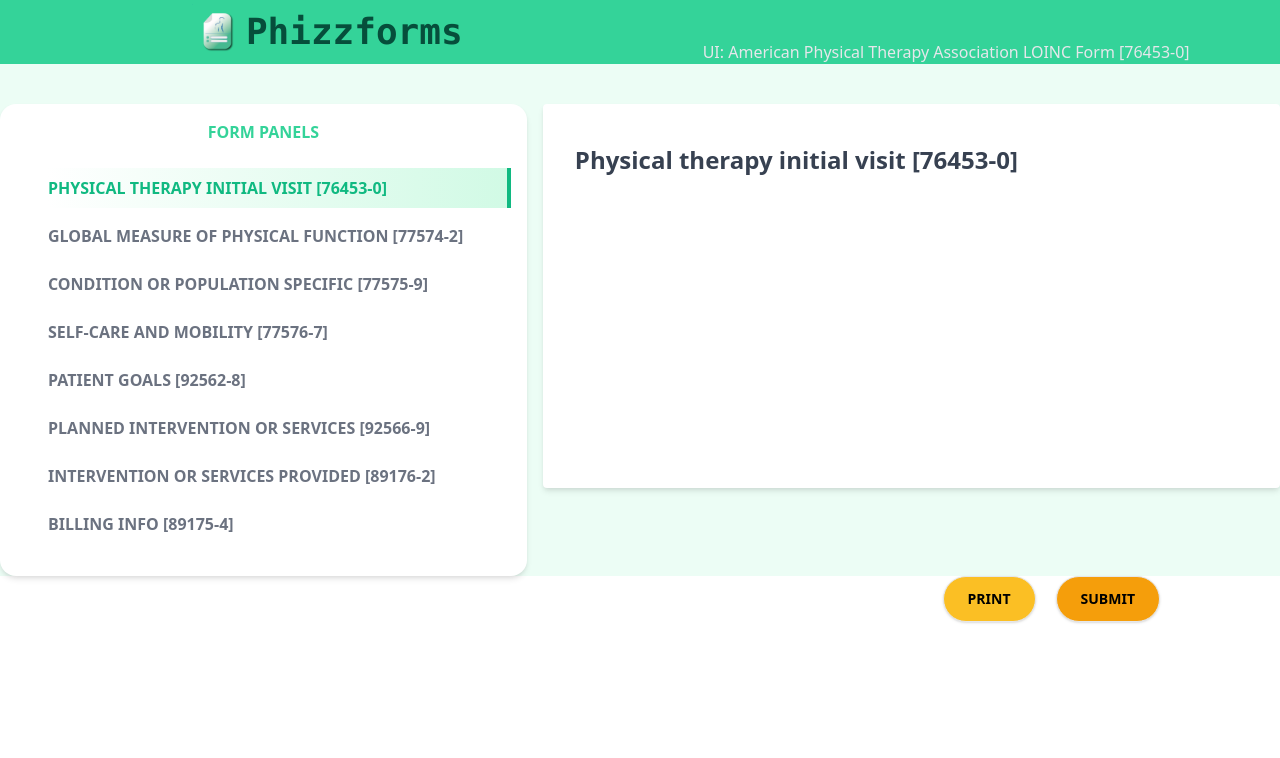
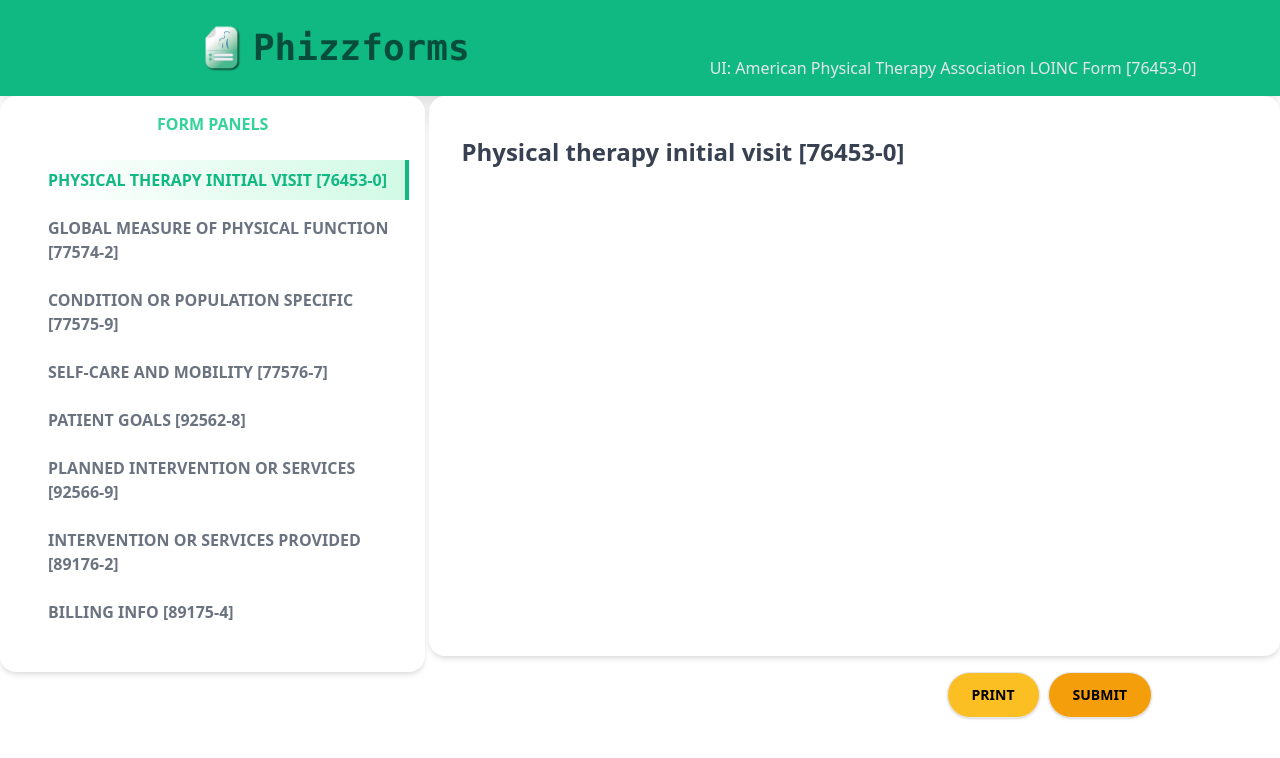
Before and after one commit to TeamWereOnFHIR/smart-fhir-physio-loinc-forms, a React (Create React App) app: page /form in a window 1280 px wide. Shown: the top 758 px of the page. Built offline with nearby package versions, Linux system fonts and the light colour scheme; a web font is replaced by a local one.

Commit message:
re-arrange style

```diff
--- a/src/features/Form/FormHandler/FormHandler.js
+++ b/src/features/Form/FormHandler/FormHandler.js
@@ -34,11 +34,10 @@ const FormHandler = () => {
     <>
       <Formik initialValues={initialValues} validationSchema={validationSchema}>
         {(formik) => (
-          <Form className="bg-white">
-            <div className="flex-1 flex-col items-center space-x-2 max-h-48">
-
+          <Form>
+            {/* <div className="items-center space-x-2 max-h-screen"> */}
               {/* START Row flex section for nav and form panels */}
-              <div className="flex items-start flex-row pt-10 space-x-4 justify-center flex-grow bg-green-50">
+              <div className="flex flex-row">
                 <FormNav handleSelect={onSelect} activeSelect={activeSelect} />
                 {/* Render panels if selected in form nav. */}
                 {isPanelActive("panel-76453-0") ? (
@@ -70,7 +69,7 @@ const FormHandler = () => {
               {/* Button Panel */}
               {/* <div className="fixed w-full max-w-7xl"> */}
                 {/* TODO: do better with button panel, alignment etc. */}
-                <div className="fixed flex items-start flex-row w-full max-w-6xl space-x-4 justify-end flex-grow content-between">
+                <div className="flex flex row items-start flex-row w-full max-w-6xl -my-18 justify-end space-x-1 flex-grow content-between">
                   <Button
                     buttonType="secondary"
                     handleClick={() => onPrint(formik.values)}
@@ -86,7 +85,7 @@ const FormHandler = () => {
                 </div>
               {/* </div> */}
               {/* END MAIN FLEX */}
-            </div>
+            {/* </div> */}
           </Form>
         )}
       </Formik>
--- a/src/features/Form/FormNav/FormNav.js
+++ b/src/features/Form/FormNav/FormNav.js
@@ -16,7 +16,7 @@ const FormNav = ({ handleSelect, activeSelect }) => {
 
   return (
     <>
-      <div className="bg-white w-5/12 rounded-2xl shadow-md pr-4 pb-6 sm:px-6 lg:px-8 sm:text-base">
+      <div className="bg-white w-4/12 rounded-2xl h-96 mr-1 shadow-md pr-4 pb-6 sm:px-6 lg:px-8 sm:text-base">
         <div className="flex items-center justify-center pt-4">
           <div className="lg:uppercase text-green-400 font-semibold sm:text-base lg: 3xl">
             Form Panels
--- a/src/features/Form/FormPanel/FormPanel.js
+++ b/src/features/Form/FormPanel/FormPanel.js
@@ -7,8 +7,8 @@ import { Field } from "formik";
 import { useSelector } from "react-redux";
 
 const panelStyles = {
-  panel: "bg-white w-7/12 shadow-md rounded px-8 pt-6 pb-8 mb-4 overflow-y-scroll h-96",
-  fieldDiv: "col-span-6 sm:col-span-3",
+  panel: "bg-white w-8/12 shadow-md rounded-2xl px-8 pt-6 pb-8 mb-4 overflow-y-scroll max-h-96",
+  fieldDiv: "col-span-6 sm:col-span-3 ",
   label: "block text-gray-700 font-bold text-sm mt-2 mb-2",
   panelH2: "block text-gray-700 font-bold mb-2 text-2xl mt-4",
   panelH3: "block text-gray-700 font-bold mb-2 text-xl mt-4",
--- a/src/features/Home/HomeScreen.js
+++ b/src/features/Home/HomeScreen.js
@@ -33,7 +33,7 @@ const HomeScreen = () => {
   }, []);
 
   return (
-    <div className="min-h-screen">
+    <div className="bg-gradient-to-b from-green-400 to-white">
       {patient.loading || user.loading || loincForm.loading ? (
         <LoadingIndicator text="Loading..." />
       ) : (
@@ -64,12 +64,9 @@ const HomeScreen = () => {
           )}
 
           <main>
-            <div className="max-w-7xl mx-auto pt-6 sm:px-6 lg:px-8">
-              <div className="w-full">
+            <div className="max-w-6xl mx-auto py-6 sm:px-6 lg:px-8 items-center py-10 justify-center flex-grow">
                 {/* Components */}
-
                 <FormHandler />
-              </div>
             </div>
 
             {/* /End replace */}
--- a/src/features/Nav/NavBanner.js
+++ b/src/features/Nav/NavBanner.js
@@ -9,10 +9,10 @@ const NavBanner = () => {
 
   return (
     <div>
-      <Disclosure as="nav" className="bg-green-400 shadow-xl">
+      <Disclosure as="nav" className="bg-green-500 shadow-xl">
         {({ open }) => (
           <>
-            <div className="max-w-8xl w-full mx-auto px-4 sm:px-6 lg:px-8">
+            <div className="max-w-8xl w-full mx-auto px-4 py-4 sm:px-6 lg:px-8">
               <div className="flex items-center justify-between h-16">
                 <div className="flex items-center pl-40">
                   {/* Logo */}
@@ -40,7 +40,7 @@ const NavBanner = () => {
                     {/* <Logo /> */}
                     {/* <img src={require=('../../assets/logo.svg').default} /> */}
 
-                    <img className="object-contain h-14 pb-2" src={logo} />
+                    <img className="object-contain h-16 pb-2" src={logo} />
                   </div>
                   <h1 className="font-mono font-bold text-4xl text-green-900 .tracking-widest pl-3">
                     Phizzforms
--- a/src/services/constants.js
+++ b/src/services/constants.js
@@ -19,7 +19,7 @@ export const FhirResources = {
    *  sandbox: server - R4 Smarthealthit sandbox
    *  Q: resourceType - Questionnaire
    */
-  sandboxQLoincPhysioFormId: "1357919",
+  sandboxQLoincPhysioFormId: "1359500",
 };
 
 export const FhirApiUrl = {
--- a/tailwind.config.js
+++ b/tailwind.config.js
@@ -8,6 +8,12 @@ module.exports = {
       fontFamily: {
         sans: ["Inter var", ...defaultTheme.fontFamily.sans],
       },
+      spacing: {
+        '72': '18rem',
+        '84': '21rem',
+        '96': '36rem',
+        '144':'48rem',
+      }
     },
   },
   variants: {
```
